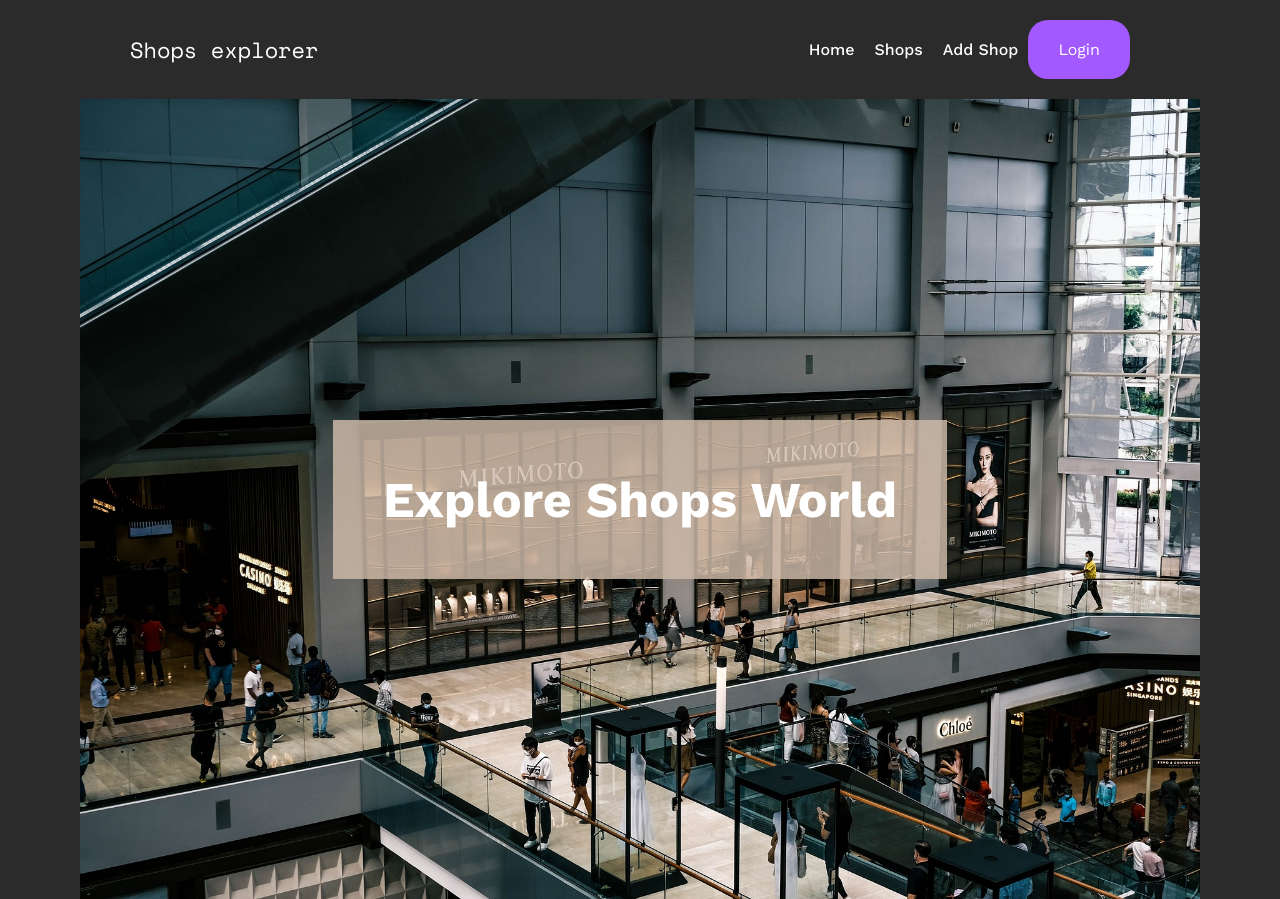
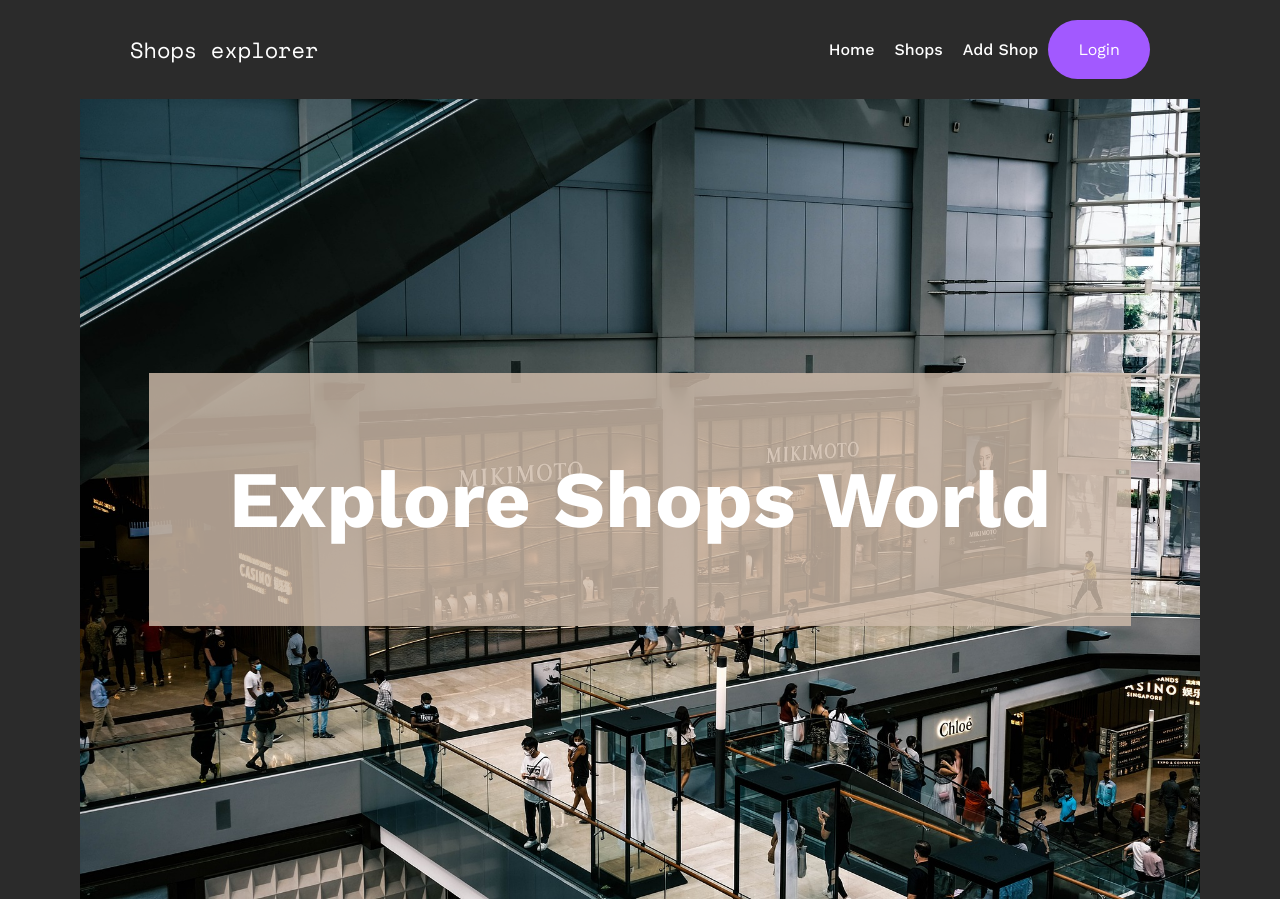
Before and after one commit to VytasPet/React_Firebase_Baigiamasis_Darbas2, a React (Vite) app: page / in a window 1280 px wide. Built offline with nearby package versions, Linux system fonts and the light colour scheme.

Commit message:
fixed container, sizes

```diff
--- a/src/App.jsx
+++ b/src/App.jsx
@@ -1,6 +1,5 @@
 import { Route, Routes } from "react-router-dom";
 import Header from "./components/layout/Header";
-import Hero from "./components/layout/Hero";
 import AddShopPage from "./pages/AddShopPage";
 import HomePage from "./pages/HomePage";
 import LoginPage from "./pages/LoginPage";
@@ -8,7 +7,7 @@ import RegisterPage from "./pages/RegisterPage";
 import ShopsPage from "./pages/ShopsPage";
 import SingleShopPage from "./pages/SingleShopPage";
 import { GlobalStyle } from "./styles/GlobalStyle";
-import "./styles/reset.css";
+// import "./styles/reset.css";
 
 function App() {
   return (
--- a/src/components/layout/Header.jsx
+++ b/src/components/layout/Header.jsx
@@ -5,9 +5,8 @@ import { ButtonFullLink } from "../ui/Button";
 import Flexas from "../ui/Flex";
 
 export const Headeris = styled.header`
-  margin: 2rem 5rem;
+  margin: 20px 50px;
   align-items: center;
-  max-width: 100rem;
   /* display: flex;
   justify-content: space-between; */
 `;
@@ -16,7 +15,7 @@ const NavLinkai = styled(NavLink)`
   text-decoration: none;
   color: white;
   font-weight: 500;
-  padding: 2rem 1rem;
+  padding: 20px 10px;
   :last-child {
     border-right: none;
   }
@@ -32,7 +31,7 @@ const NavLinkai = styled(NavLink)`
 const Logo = styled(Link)`
   text-decoration: none;
   color: white;
-  font-size: 2.2rem;
+  font-size: 22px;
   font-family: Space Mono;
 `;
 
@@ -40,7 +39,7 @@ const NavDiv = styled.nav`
   display: flex;
   justify-content: center;
   align-items: center;
-  font-size: 1.6rem;
+  font-size: 16px;
 `;
 
 function Header() {
--- a/src/components/ui/Button.jsx
+++ b/src/components/ui/Button.jsx
@@ -1,12 +1,11 @@
 import { Link } from "react-router-dom";
 import styled from "styled-components";
-Link;
 
 export const ButtonFullLink = styled(Link)`
   background-color: #a259ff;
-  border-radius: 2rem;
-  padding: 2rem 3rem;
-  font-size: 1.6rem;
+  border-radius: 30px;
+  padding: 20px 30px;
+  font-size: 16px;
   color: white;
 `;
 export const ButtonEmptyLink = styled(ButtonFullLink)`
@@ -15,6 +14,6 @@ export const ButtonEmptyLink = styled(ButtonFullLink)`
 `;
 export const ButtonSubmit = styled.button`
   background-color: #a259ff;
-  border-radius: 2rem;
-  padding: 2rem 5rem;
+  border-radius: 20px;
+  padding: 20px 50px;
 `;
--- a/src/main.jsx
+++ b/src/main.jsx
@@ -2,11 +2,9 @@ import React from "react";
 import ReactDOM from "react-dom/client";
 import { BrowserRouter } from "react-router-dom";
 import App from "./App";
-import { GlobalStyle } from "./styles/GlobalStyle";
 
 ReactDOM.createRoot(document.getElementById("root")).render(
   //<React.StrictMode>
-
   <BrowserRouter>
     <App />
   </BrowserRouter>
--- a/src/styles/GlobalStyle.jsx
+++ b/src/styles/GlobalStyle.jsx
@@ -9,8 +9,31 @@ export const GlobalStyle = createGlobalStyle`
     padding-left: 10px;
   padding-right: 10px;
   /* apridboti tik maximalu ploti */
-  max-width: 114rem;
+  max-width: 1140px;
   /* skaiciuoti parastes automatiskai vienodai is kaires ir is desines */
   margin: 0 auto;
+  box-sizing: border-box;
   }
+  a {
+  text-decoration: none;
+  color: inherit;
+}
+button {
+  cursor: pointer;
+}
+
+
+img {
+  max-width: 100%;
+}
+
+h1,
+h2,
+h3,
+h4,
+h5,
+h6,
+p {
+  margin: 0;
+}
 `;
```
